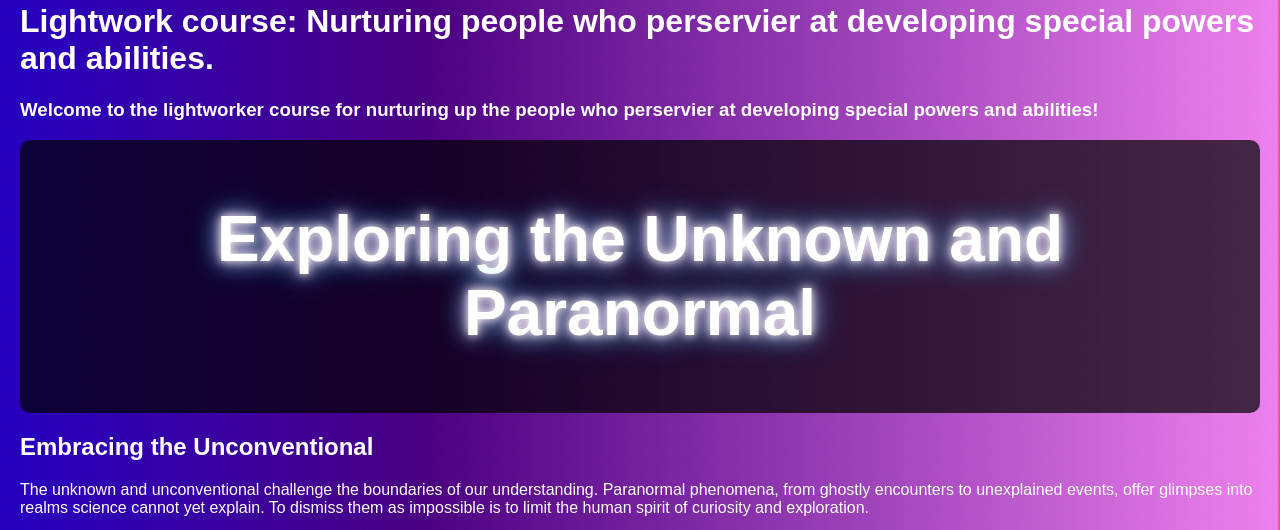
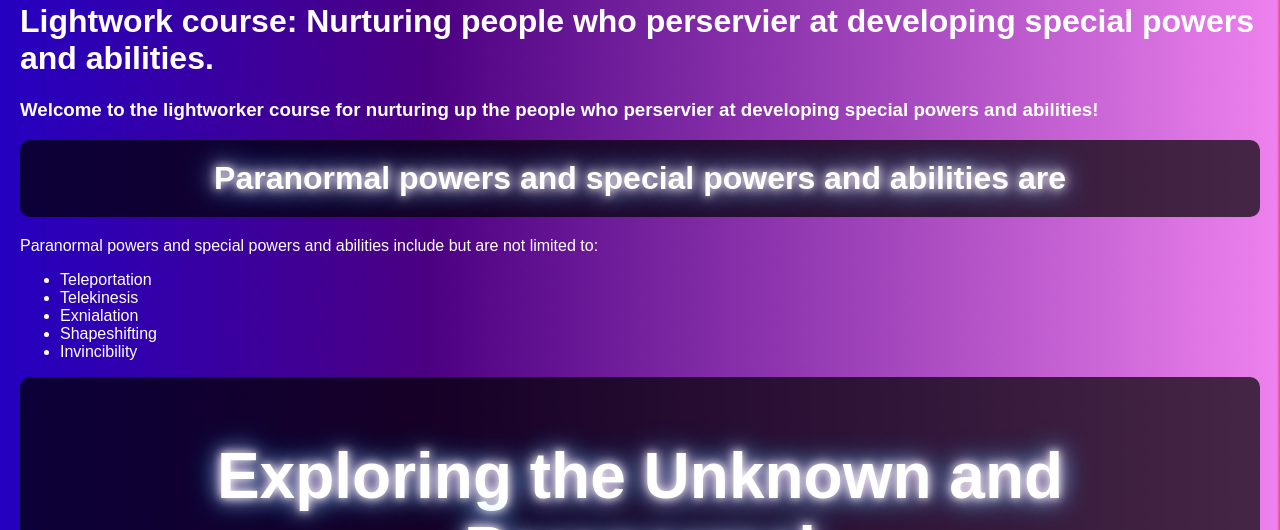
Before and after one commit to MysticWaveTech/SupportAndNurture, a plain HTML site: page course.html in a window 1280 px wide. Shown: the part 242-772 px from the top of the page. Drawn offline with Linux system fonts and the light colour scheme.

Commit message:
Add files via upload

```diff
--- a/course.html
+++ b/course.html
@@ -3,7 +3,7 @@
 <head>
     <meta charset="UTF-8">
     <meta name="viewport" content="width=device-width, initial-scale=1.0">
-    <title>Support and Nurture Special Powers</title>
+    <title>Support and Nurture Special Powers Course</title>
     <style>
 
         iframe {
@@ -162,6 +162,30 @@ footer {
 <h1>Lightwork course: Nurturing people who perservier at developing special powers and abilities.</h1>
 
 <h3>Welcome to the lightworker course for nurturing up the people who perservier at developing special powers and abilities!</h3>
+
+<header>
+
+    Paranormal powers and special powers and abilities are
+
+</header>
+
+<p>Paranormal powers and special powers and abilities include but are not limited to:</p>
+
+
+<ul>
+
+    <li>
+        Teleportation
+    </li>
+    <li>
+        Telekinesis
+    </li>
+    <li>Exnialation </li>
+    <li>Shapeshifting </li>
+    <li>Invincibility </li>
+</ul>
+
+
 
 <header>
     <h1>Exploring the Unknown and Paranormal</h1>
```
